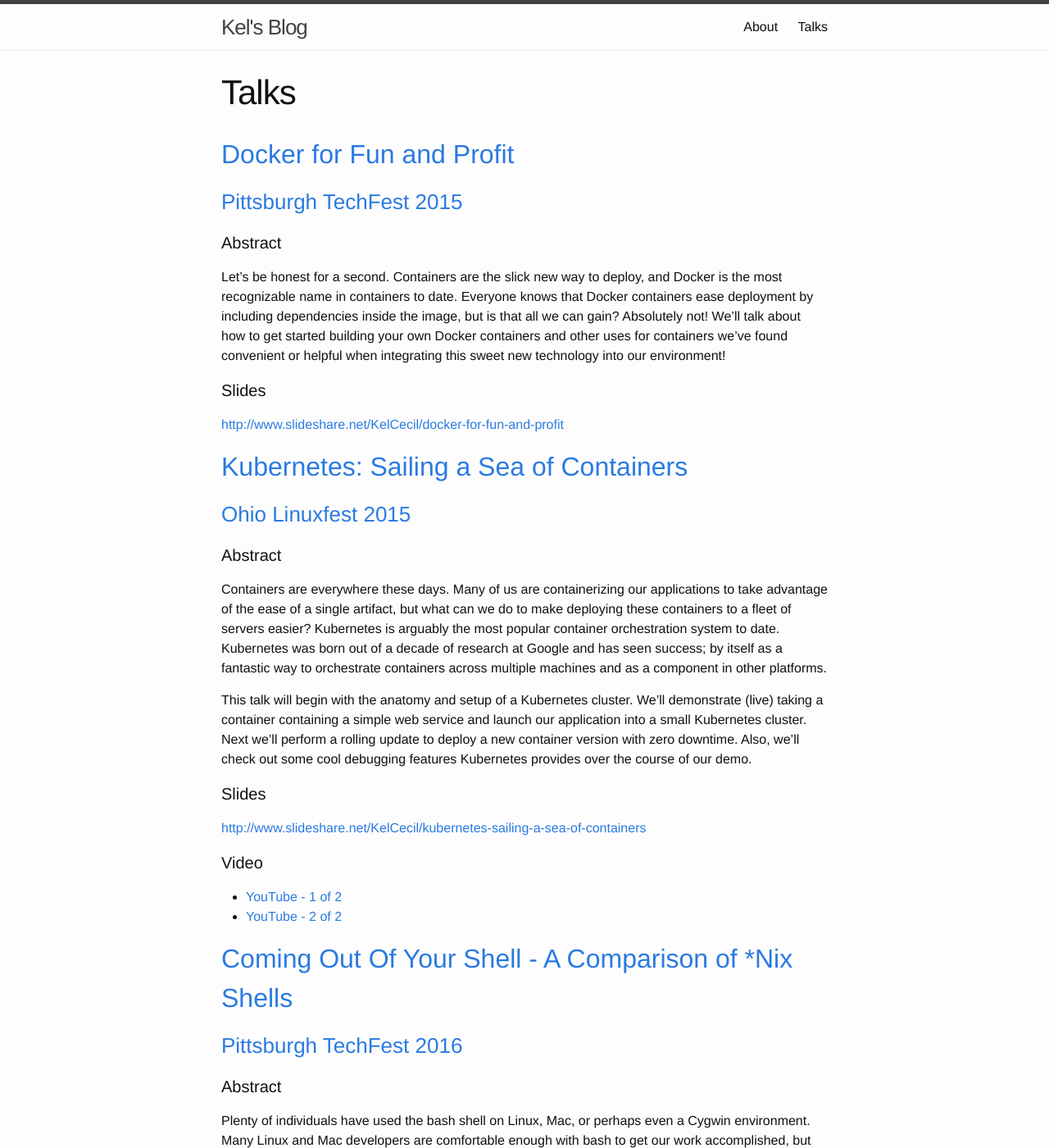
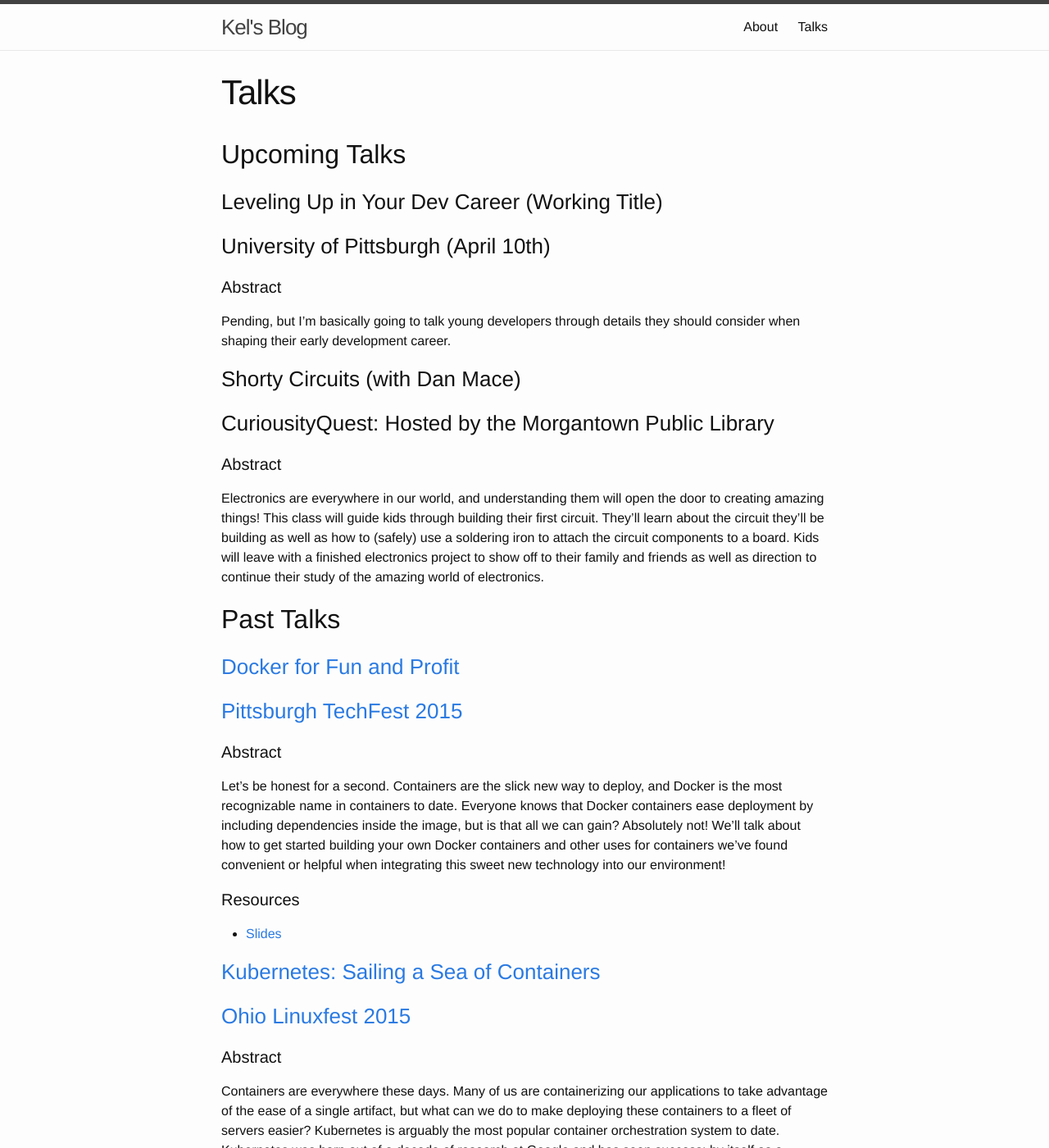
Before and after one commit to kelcecil/kelcecil.github.io, a Jekyll site: the page built from talks.md, in a window 1280 px wide and 1400 px high. Shown: the whole window at 82% size. Built offline with Jekyll 4.4.1, drawn with Linux system fonts in a browser that asks for light colours; some of the changed text lies outside the part shown.

Commit message:
Update talks page on my site
This commit adds my Rust Belt Rust presentation and well as two talks
that I currently have scheduled in 2017. This layout on this page is
not working out with a larger number of talks and desperately needs to
be reworked at some point.

```diff
--- a/talks.md
+++ b/talks.md
@@ -4,8 +4,31 @@ title: Talks
 permalink: /talks/
 ---
 
-[Docker for Fun and Profit](http://www.slideshare.net/KelCecil/docker-for-fun-and-profit)
-------------------------------
+Upcoming Talks
+--------------
+
+### Leveling Up in Your Dev Career (Working Title)
+### University of Pittsburgh (April 10th)
+
+#### Abstract
+
+Pending, but I'm basically going to talk young developers through details they should consider when shaping their early development career.
+
+
+
+### Shorty Circuits (with Dan Mace)
+### CuriousityQuest: Hosted by the Morgantown Public Library
+
+#### Abstract
+
+Electronics are everywhere in our world, and understanding them will open the door to creating amazing things! This class will guide kids through building their first circuit. They'll learn about the circuit they'll be building as well as how to (safely) use a soldering iron to attach the circuit components to a board. Kids will leave with a finished electronics project to show off to their family and friends as well as direction to continue their study of the amazing world of electronics.
+
+
+
+Past Talks
+----------
+
+### [Docker for Fun and Profit](http://www.slideshare.net/KelCecil/docker-for-fun-and-profit)
 
 ### [Pittsburgh TechFest 2015](http://pghtechfest.com)
 
@@ -13,14 +36,13 @@ permalink: /talks/
 
 Let's be honest for a second. Containers are the slick new way to deploy, and Docker is the most recognizable name in containers to date. Everyone knows that Docker containers ease deployment by including dependencies inside the image, but is that all we can gain? Absolutely not! We'll talk about how to get started building your own Docker containers and other uses for containers we've found convenient or helpful when integrating this sweet new technology into our environment!
 
-#### Slides
+#### Resources
 
-[http://www.slideshare.net/KelCecil/docker-for-fun-and-profit](http://www.slideshare.net/KelCecil/docker-for-fun-and-profit)
+* [Slides](http://www.slideshare.net/KelCecil/docker-for-fun-and-profit)
 
 
 
-[Kubernetes: Sailing a Sea of Containers](http://www.slideshare.net/KelCecil/kubernetes-sailing-a-sea-of-containers)
--------------------------------
+### [Kubernetes: Sailing a Sea of Containers](http://www.slideshare.net/KelCecil/kubernetes-sailing-a-sea-of-containers)
 
 ### [Ohio Linuxfest 2015](https://ohiolinux.org/)
 
@@ -30,18 +52,15 @@ Containers are everywhere these days. Many of us are containerizing our applicat
 
 This talk will begin with the anatomy and setup of a Kubernetes cluster. We'll demonstrate (live) taking a container containing a simple web service and launch our application into a small Kubernetes cluster. Next we'll perform a rolling update to deploy a new container version with zero downtime. Also, we'll check out some cool debugging features Kubernetes provides over the course of our demo.
 
-#### Slides
+#### Resources
 
-[http://www.slideshare.net/KelCecil/kubernetes-sailing-a-sea-of-containers](http://www.slideshare.net/KelCecil/kubernetes-sailing-a-sea-of-containers)
-
-#### Video
-
-* [YouTube - 1 of 2](https://www.youtube.com/watch?v=q1VPRsf_Qa4)
-* [YouTube - 2 of 2](https://www.youtube.com/watch?v=hwA6W_N7nrg)
+* [Slides](http://www.slideshare.net/KelCecil/kubernetes-sailing-a-sea-of-containers)
+* [YouTube Recording - 1 of 2](https://www.youtube.com/watch?v=q1VPRsf_Qa4)
+* [YouTube Recording - 2 of 2](https://www.youtube.com/watch?v=hwA6W_N7nrg)
 
 
-[Coming Out Of Your Shell - A Comparison of *Nix Shells](http://www.slideshare.net/KelCecil/coming-out-of-your-shell-a-comparison-of-nix-shells)
--------------------------------
+
+### [Coming Out Of Your Shell - A Comparison of *Nix Shells](http://www.slideshare.net/KelCecil/coming-out-of-your-shell-a-comparison-of-nix-shells)
 
 ### [Pittsburgh TechFest 2016](http://pghtechfest.com)
 
@@ -49,6 +68,21 @@ This talk will begin with the anatomy and setup of a Kubernetes cluster. We'll d
 
 Plenty of individuals have used the bash shell on Linux, Mac, or perhaps even a Cygwin environment. Many Linux and Mac developers are comfortable enough with bash to get our work accomplished, but perhaps there are alternatives that may make our command line work easier, faster, or more satisfying with features or characteristics that could be a better fit for how you work. This talk will take a high-level look at the features of the bash shell alongside zsh, fish, and more to give listeners an idea of where they might start when coming out of their shell.
 
-#### Slides
+#### Resources
 
-[http://www.slideshare.net/KelCecil/coming-out-of-your-shell-a-comparison-of-nix-shells](http://www.slideshare.net/KelCecil/coming-out-of-your-shell-a-comparison-of-nix-shells)
+* [Slides](http://www.slideshare.net/KelCecil/coming-out-of-your-shell-a-comparison-of-nix-shells)
+
+
+
+### [Hey! There's OCaml In My Rust](https://www.slideshare.net/KelCecil/hey-theres-ocaml-in-my-rust)
+
+### [Rust Belt Rust 2016](http://www.rust-belt-rust.com/)
+
+#### Abstract
+
+OCaml is a language that has seen what few languages have seen-- a resurgence. Several recent tools and language compilers have been built using OCaml, and Rust’s original compiler rustboot can be counted among these many excellent projects. Did you know that OCaml and ML’s influence on Rust reaches beyond that first compiler? Absolutely! The influence of OCaml and ML can be seen in Rust’s language features, syntax, and more. This talk will take a brief look at OCaml and Rust’s history. We’ll also investigate how OCaml and ML has and continues to influence Rust’s development by comparing and contrasting code samples, looking at past design discussions, and more.
+
+#### Resources
+
+* [Slides](https://www.slideshare.net/KelCecil/hey-theres-ocaml-in-my-rust)
+* [Repository of Exercises](https://github.com/kelcecil/rust-ocaml-workshop)
```
Also changed, not shown: Gemfile.lock.
